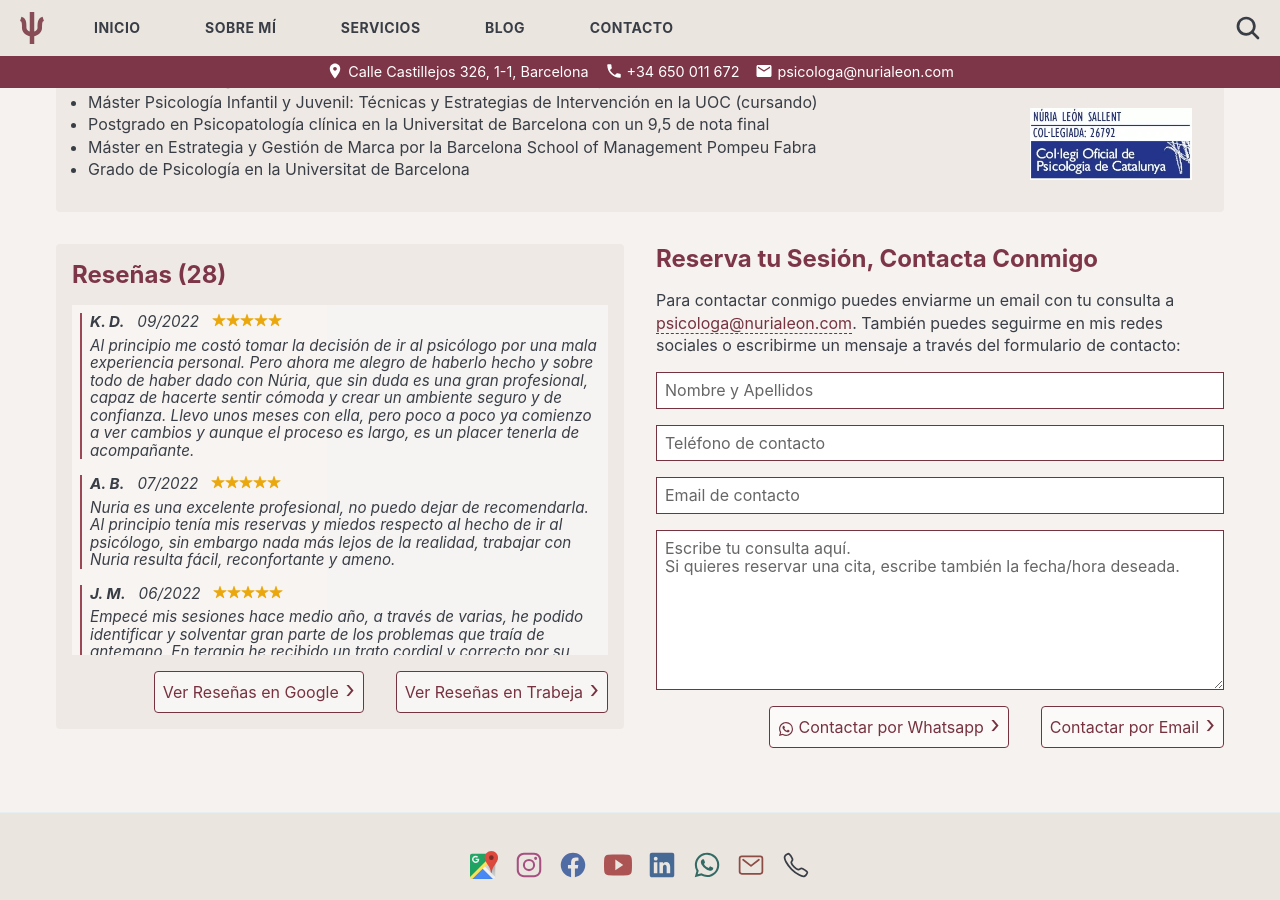
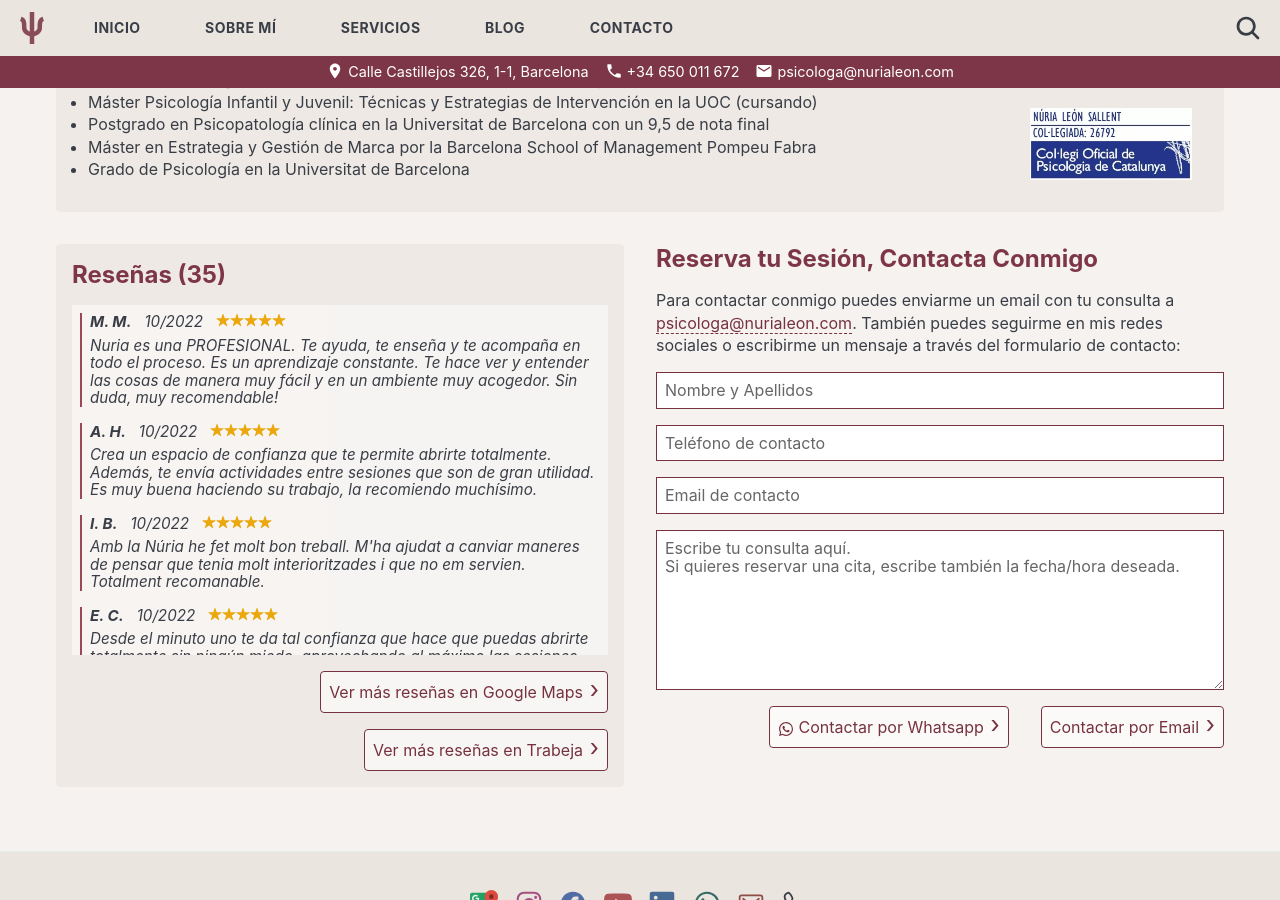
Before and after one commit to nurialeonsallent/nurialeon.com, a Jekyll site: the page built from _pages/home.md, in a window 1280 px wide and 900 px high, scrolled down 665 px. Built offline with Jekyll 4.4.1, drawn with Linux system fonts in a browser that asks for light colours.

Commit message:
reseñas

```diff
--- a/_data/reviews.yml
+++ b/_data/reviews.yml
@@ -1,7 +1,42 @@
+- name: M. M.
+  score: 5
+  date: 10/2022
+  text: Nuria es una PROFESIONAL. Te ayuda, te enseña y te acompaña en todo el proceso. Es un aprendizaje constante. Te hace ver y entender las cosas de manera muy fácil y en un ambiente muy acogedor. Sin duda, muy recomendable!
+
+- name: A. H.
+  score: 5
+  date: 10/2022
+  text: Crea un espacio de confianza que te permite abrirte totalmente. Además, te envía actividades entre sesiones que son de gran utilidad. Es muy buena haciendo su trabajo, la recomiendo muchísimo.
+
+- name: I. B.
+  score: 5
+  date: 10/2022
+  text: Amb la Núria he fet molt bon treball. M'ha ajudat a canviar maneres de pensar que tenia molt interioritzades i que no em servien. Totalment recomanable.
+
+- name: E. C.
+  score: 5
+  date: 10/2022
+  text: Desde el minuto uno te da tal confianza que hace que puedas abrirte totalmente sin ningún miedo, aprovechando al máximo las sesiones. Grandes consejos, gran profesional.
+
+- name: A. C.
+  score: 5
+  date: 10/2022
+  text: Desde la primera sesión con Núria supe que mi vida iba a cambiar a mejor. Núria es una profesional de 10, te observa sin juzgarte para poder dar con los ejercicios y las técnicas que te van a funcionar a ti. En mi caso me encanta leer e hicimos más de una lectura para reflexionar, esto me ha permitido ver la lectura como una herramienta de autoconocimiento. Después de 4 meses septiembre estuve mi primer mes sin sesión, un mes que ha estado lleno de novedades, de vueltas a la rutina, de retos, de movimiento, pero un mes que sin duda en el que he podido ser testigo de que todo lo que he aprendido me ha servido para poder afrontarlo todo y ser feliz de manera consciente. Gracias a la terapia con Núria también he podido volver a escribir.
+
+- name: C. B.
+  score: 5
+  date: 09/2022
+  text: Vaig començar amb la Núria fa mig any i des d'aleshores m'ha ajudat moltíssim. Des del primer moment m'he sentit molt còmode per obrir-me a ella i poder així treballar juntes. La recomanaria sempre, és una gran professional!
+
 - name: K. D.
   score: 5
   date: 09/2022
   text: Al principio me costó tomar la decisión de ir al psicólogo por una mala experiencia personal. Pero ahora me alegro de haberlo hecho y sobre todo de haber dado con Núria, que sin duda es una gran profesional, capaz de hacerte sentir cómoda y crear un ambiente seguro y de confianza. Llevo unos meses con ella, pero poco a poco ya comienzo a ver cambios y aunque el proceso es largo, es un placer tenerla de acompañante.
+
+- name: S. D.
+  score: 5
+  date: 08/2022
+  text: Empecé con Nuria hace poco tiempo, pero no puedo estar más contenta. Te ayuda a descifrar lo que sientes y no lo que crees que sientes, te acompaña en el proceso y te hace reflexionar sobre ello. Las sesiones pasan volando porque crea un clima en el que te sientes totalmente entendida y segura. Te ayuda a conocer tus emociones y a comprender porque actuamos como actuamos. Además, te envía actividades para que no dejes de trabajar, avanzar en el proceso y conocerte cada día más. Nuria me ha enseñado a afrontar los problemas y no evitarlos.
 
 - name: A. B.
   score: 5
--- a/_includes/opinions.html
+++ b/_includes/opinions.html
@@ -174,14 +174,14 @@
       href="https://g.page/r/Cbk285IdPtR5EAg"
       target="_blank"
       rel="noopener noreferrer"
-      >Ver Reseñas en Google</a
+      >Ver más reseñas en Google Maps</a
     >
     <a
       class="action"
       href="https://trabeja.com/cat/p/nuria-leon-sallent#opinions"
       target="_blank"
       rel="noopener noreferrer"
-      >Ver Reseñas en Trabeja</a
+      >Ver más reseñas en Trabeja</a
     >
   </div>
 </div>
```
